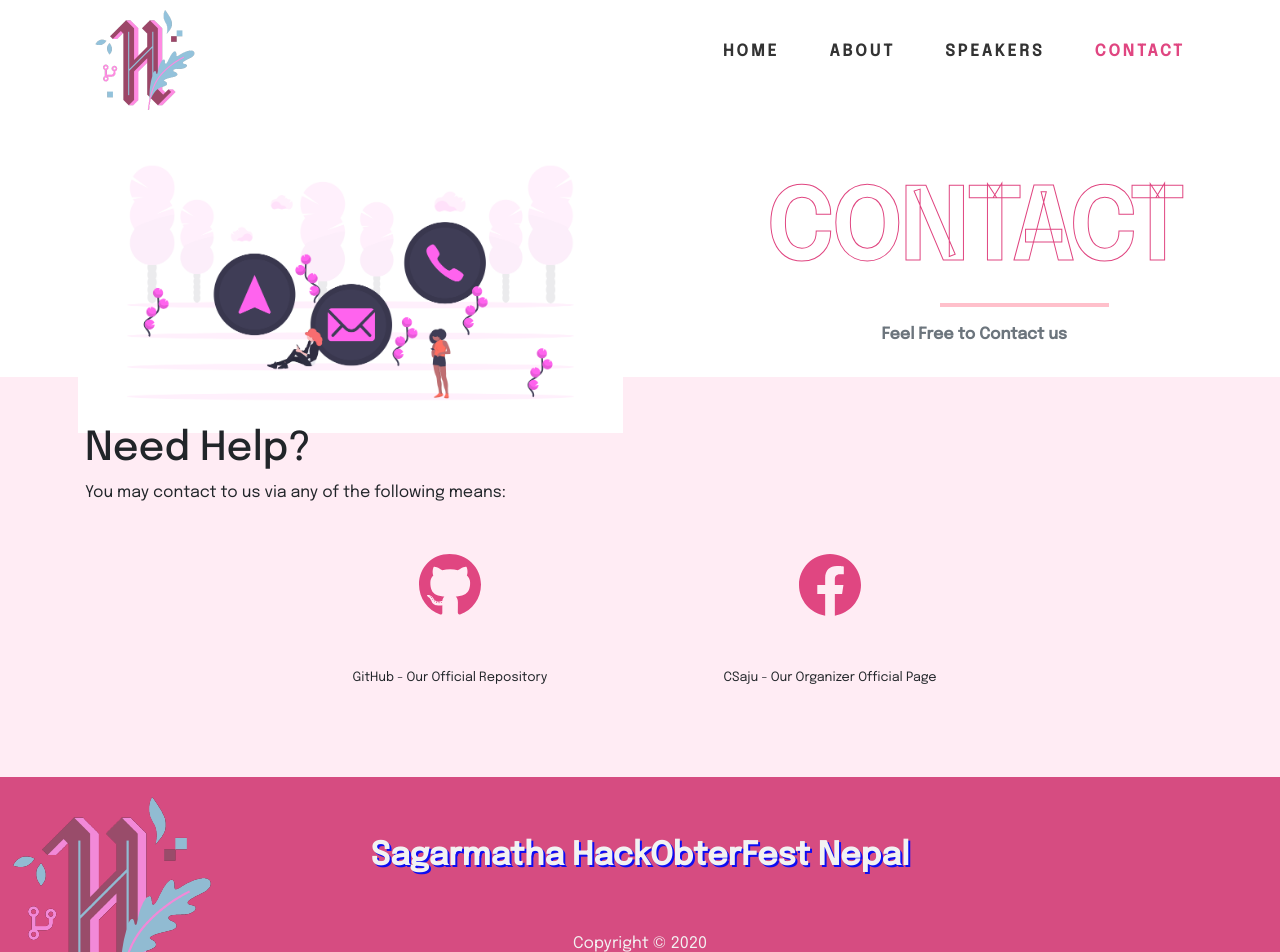
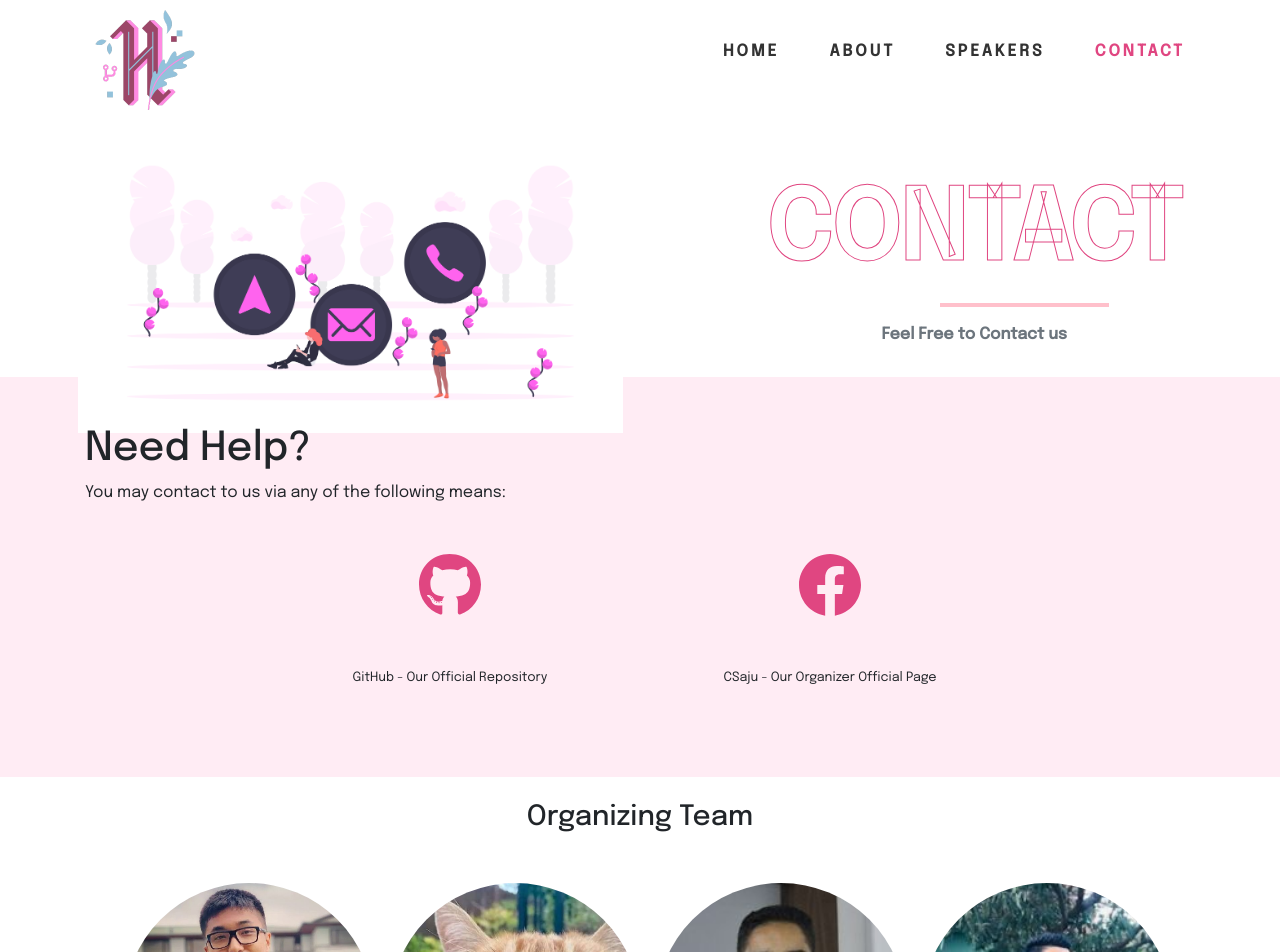
Before and after one commit to Hacktoberfest-Nepal/HacktoberfestNepal, a React (Create React App) app: page /contact in a window 1280 px wide. Shown: the top 952 px of the page. Built offline with nearby package versions, Linux system fonts and the light colour scheme.

Commit message:
added: organizing team images

```diff
--- a/src/pages/Contact.js
+++ b/src/pages/Contact.js
@@ -1,6 +1,7 @@
 import React, { useEffect } from "react";
 import ContactComp from "../components/ContactComponent";
 import BreadCrumb from "../components/BreadCrumb";
+import OrganizingTeam from "../components/contact/OrganizingTeam";
 
 const Contact = () => {
   useEffect(() => {
@@ -10,6 +11,7 @@ const Contact = () => {
     <div>
       <BreadCrumb image="contact.png" title="Contact" description="Feel Free to Contact us" />
       <ContactComp />
+      <OrganizingTeam />
     </div>
   );
 };
```
